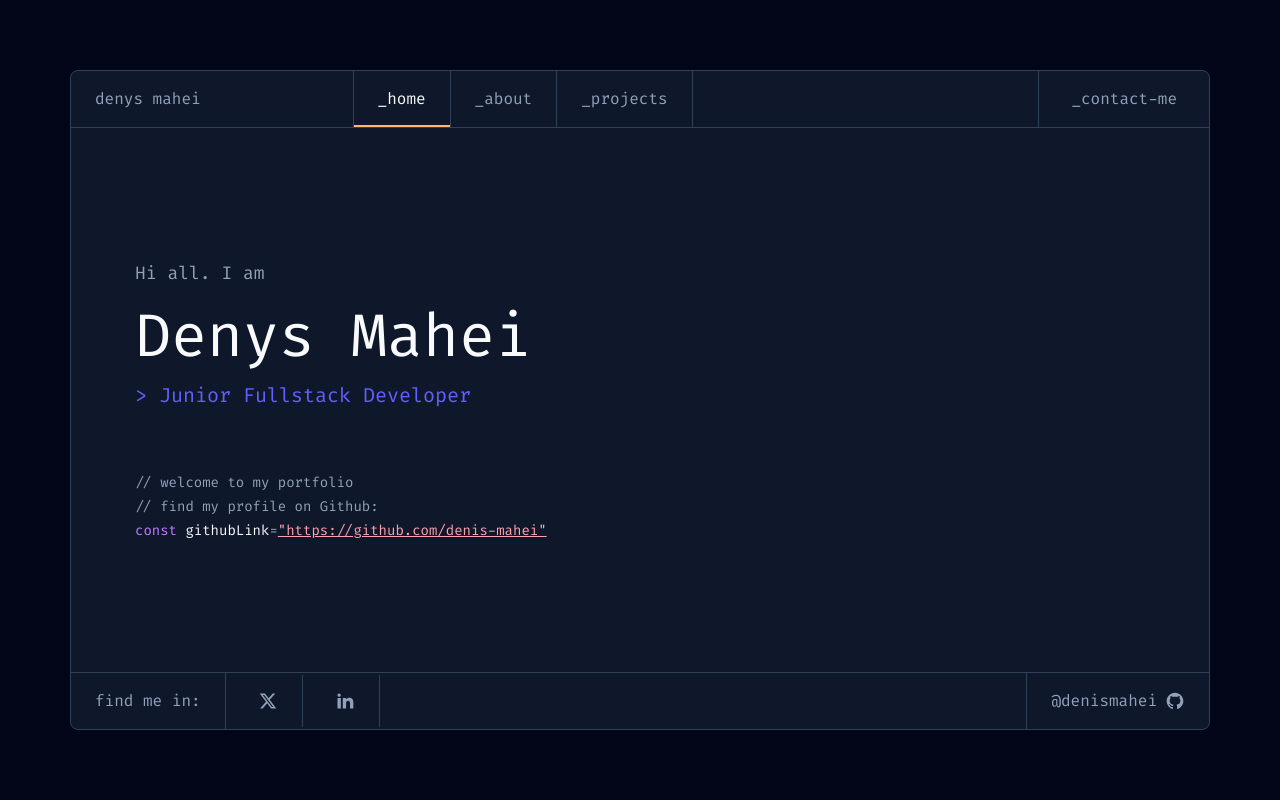
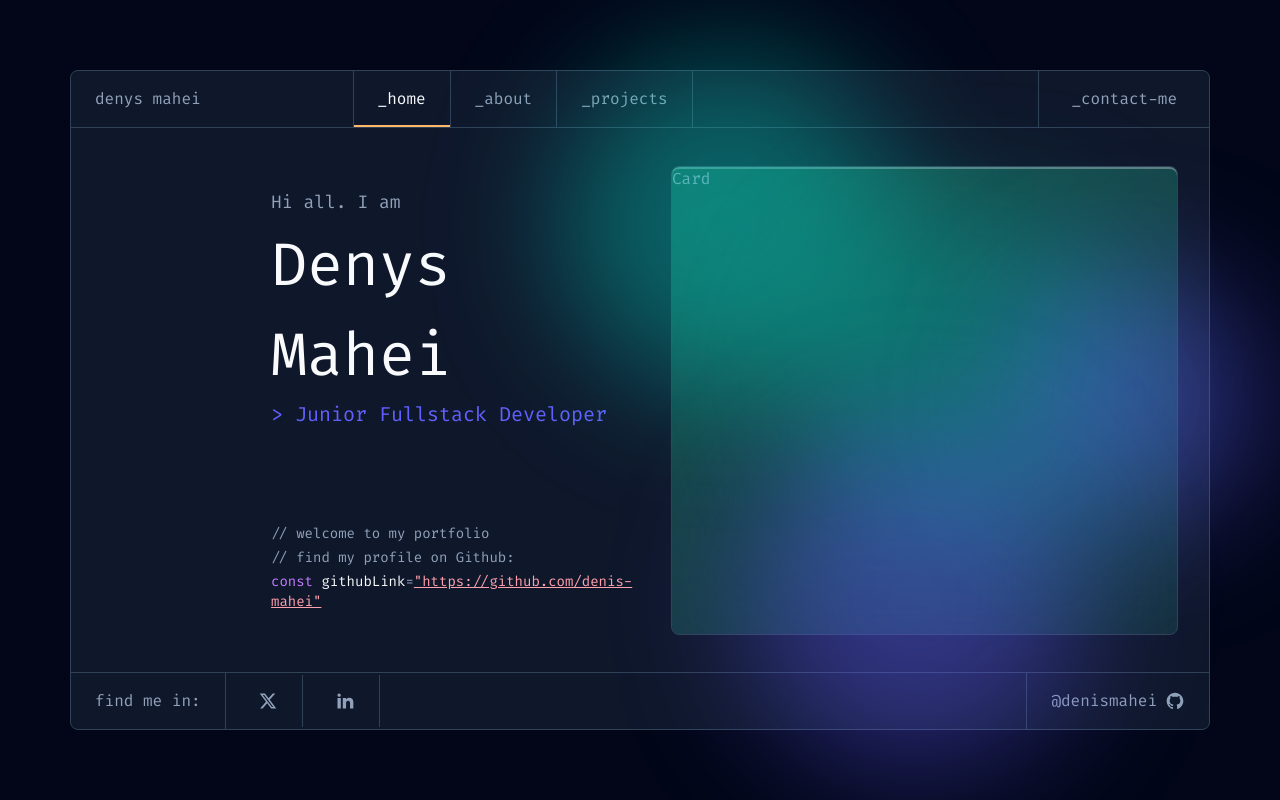
Before and after one commit to denis-mahei/my-portfolio, a Next.js app: page / in a window 1280 px wide. Built offline with nearby package versions, Linux system fonts and the light colour scheme.

Commit message:
feat: implement _hello section with hero content, card, and glow background

```diff
--- a/app/globals.css
+++ b/app/globals.css
@@ -181,6 +181,12 @@
     --primary-inverted: var(--primitive-slate-950);
     --primary-hover-inverted: var(--primitive-slate-950);
     --theme-link-hover-foreground: var(--primitive-rose-200);
+    --card-gradient: linear-gradient(
+            154deg,
+            #175553 0%,
+            #43D9AD21 100%
+    );
+
 
     --primary-background: var(--primitive-orange-300);
     --theme-theme-backdrop: var(--primitive-slate-950);
--- a/app/page.tsx
+++ b/app/page.tsx
@@ -1,10 +1,12 @@
-import * as React from "react";
-import HeroContent from "@/components/home/hero-content";
+import * as React from 'react';
+import HeroContent from '@/components/home/hero-content';
+import HeroInteractive from '@/components/home/hero-interactive';
 
 export default function Home() {
   return (
-    <div className="grid lg:grid-cols-2 flex-1">
+    <div className="flex-1 grid lg:grid-cols-2">
       <HeroContent />
+      <HeroInteractive />
     </div>
   );
 }
--- /dev/null
+++ b/components/home/glow-background.tsx
@@ -0,0 +1,26 @@
+function GlowBackground() {
+  return (
+    <>
+      <div
+        className="absolute top-0 left-0 -translate-x-1/3 -translate-y-1/3 w-85 h-85 rounded-full blur-3xl"
+        style={{ backgroundColor: 'rgba(0, 213, 190, 0.4)' }}
+      />
+
+      <div
+        className="absolute top-[10%] left-[60%] -translate-x-1/2 w-85 h-85 rounded-full blur-3xl"
+        style={{ backgroundColor: 'rgba(0, 213, 190, 0.3)' }}
+      />
+
+      <div
+        className="absolute top-1/2 right-0 translate-x-1/3 -translate-y-1/2 w-62.5 h-62.5 rounded-full blur-3xl"
+        style={{ backgroundColor: 'rgba(97, 95, 255, 0.4)' }}
+      />
+
+      <div
+        className="absolute bottom-0 left-[65%] -translate-x-3/4 translate-y-2/5 w-85 h-85 rounded-full blur-3xl"
+        style={{ backgroundColor: 'rgba(97, 95, 255, 0.4)' }}
+      />
+    </>
+  );
+}
+export default GlowBackground;
--- a/components/home/hero-content.tsx
+++ b/components/home/hero-content.tsx
@@ -1,18 +1,22 @@
-import * as React from "react";
+import * as React from 'react';
 
 function HeroContent() {
   return (
-    <div className="flex flex-col justify-center px-6 lg:px-16 py-8 h-full">
+    <div className="flex flex-col justify-center lg:pl-50 py-8 h-full">
       <p className="text-[18px] mb-1">Hi all. I am</p>
-      <h1 className="text-[60px] text-heading-foreground">Denys Mahei</h1>
+      <h1 className="text-[60px] text-heading-foreground">
+        Denys Mahei
+      </h1>
       <p className="text-indigo-500 text-xl">
         <span>&gt;</span> Junior Fullstack Developer
       </p>
-      <div className="mt-16" />
+      <div className="mt-24" />
 
       <div className="space-y-1 text-sm">
         <p className="text-foreground">// welcome to my portfolio</p>
-        <p className="text-foreground">// find my profile on Github:</p>
+        <p className="text-foreground">
+          // find my profile on Github:
+        </p>
         <p>
           <span className="text-purple-400">const </span>
           <span className="text-heading-foreground">githubLink</span>
--- /dev/null
+++ b/components/home/hero-interactive.tsx
@@ -0,0 +1,13 @@
+import GlowBackground from '@/components/home/glow-background';
+
+function HeroInteractive() {
+  return (
+    <div className="flex justify-center items-center h-full">
+      <div className="relative w-126.75 h-117.25 border border-stroke rounded-lg backdrop-blur-3xl shadow-[inset_0_2px_0_0_rgba(255,255,255,0.3)] bg-(image:--card-gradient)">
+        <GlowBackground />
+        Card
+      </div>
+    </div>
+  );
+}
+export default HeroInteractive;
```
Also changed, not shown: public/Screenshot 2026-08-15 at 20.44.57.png (added), 1 other file (tests, documents, lock files or other folders).
